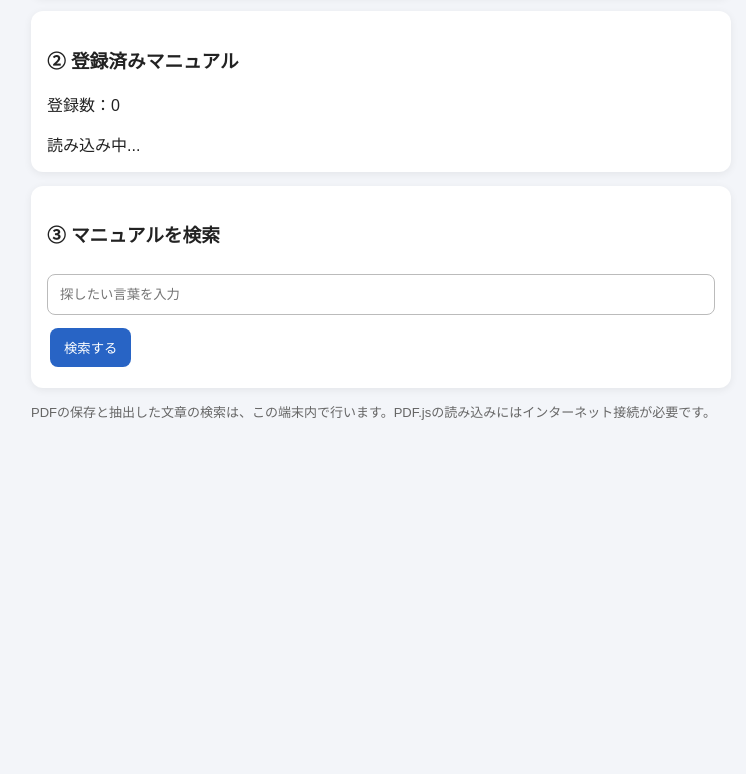
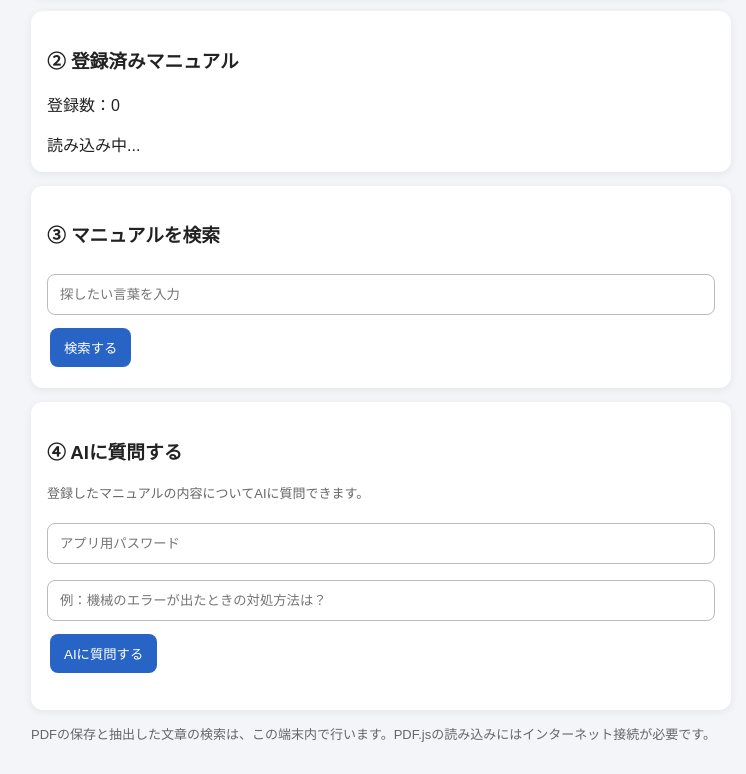
Before and after one commit to temp9674-byte/My-Manual-AI, a plain HTML site: page index.html in a window 1280 px wide. Shown: the part 438-1212 px from the top of the page, without its empty margins (259-1005 px from the left). Before the commit the page ends 890 px from the top, so only its background shows below. Drawn offline with Linux system fonts and the light colour scheme.

Commit message:
Update index.html

```diff
--- a/index.html
+++ b/index.html
@@ -44,6 +44,27 @@ input{box-sizing:border-box;width:100%;padding:12px;border:1px solid #bbb;border
 <button id="search">検索する</button>
 <div id="results"></div>
 </div>
+<div class="card">
+  <h3>④ AIに質問する</h3>
+  <p class="small">
+    登録したマニュアルの内容についてAIに質問できます。
+  </p>
+  <input
+    id="appPassword"
+    type="password"
+    autocomplete="off"
+    placeholder="アプリ用パスワード"
+  >
+  <input
+    id="aiQuestion"
+    type="text"
+    placeholder="例：機械のエラーが出たときの対処方法は？"
+  >
+  <button id="askAI">AIに質問する</button>
+  <p id="aiStatus"></p>
+  <div id="aiAnswer"></div>
+</div>
+
 <p class="small">PDFの保存と抽出した文章の検索は、この端末内で行います。PDF.jsの読み込みにはインターネット接続が必要です。</p>
 </main>
 
```
